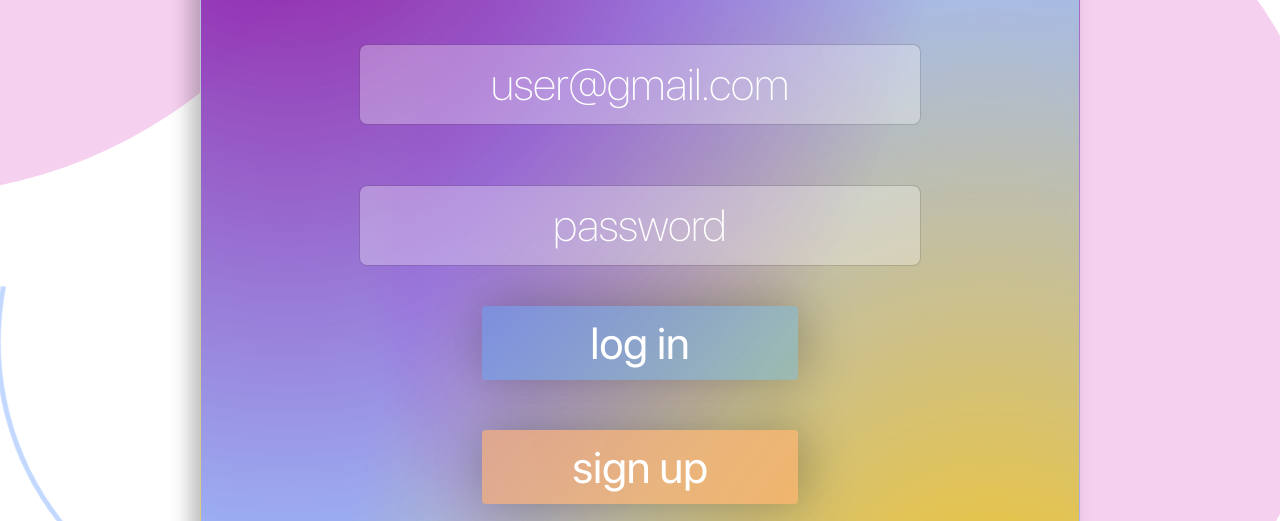
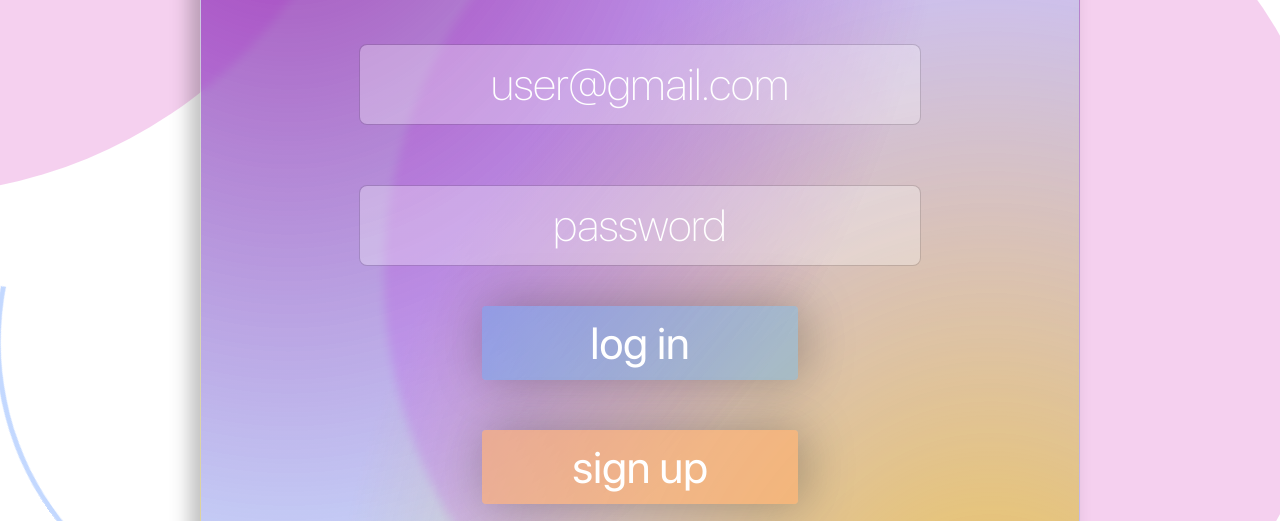
Before and after one commit to rolfeshepshy/gr8dient, a plain HTML site: page index.html in a window 1280 px wide. Shown: the part 125-646 px from the top of the page. Drawn offline with Linux system fonts and the light colour scheme.

Commit message:
version 0.0.2

```diff
--- a/glass.css
+++ b/glass.css
@@ -24,12 +24,12 @@
 
 /* Glassmorphism card effect */
 .card {
-    backdrop-filter: blur(16px) saturate(180%);
-    -webkit-backdrop-filter: blur(16px) saturate(180%);
-    background-color: rgba(125, 181, 255, 0.75);
+    backdrop-filter: blur(5px) saturate(180%);
+    -webkit-backdrop-filter: blur(5px) saturate(180%);
+    background-color: rgba(125, 181, 255, 0.411);
     background-image:
-    radial-gradient(at 10% 00%, rgb(146, 1, 151) 0, transparent 60%),
-    radial-gradient(at 90% 95%, rgb(255, 199, 13) 0, transparent 60%);
+    radial-gradient(at 10% 00%, rgba(146, 1, 151, 0.753) 0, transparent 60%),
+    radial-gradient(at 90% 95%, rgba(255, 199, 13, 0.74) 0, transparent 60%);
     border-radius: 50px;
     border: 1px solid rgba(209, 213, 219, 0.3);
     height: 1130px;
@@ -139,6 +139,7 @@
     border-color:rgba(68, 134, 255, 0.322) transparent transparent transparent;
     border-radius: 80%/500px 500px 0 0;
     transform: rotate(-125deg);
+    z-index: -1;
   }
 
   .box.number2 {
```
